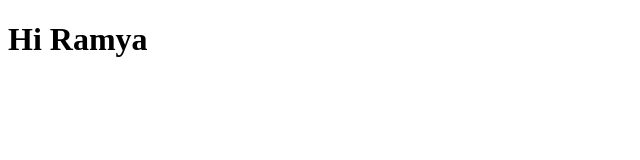
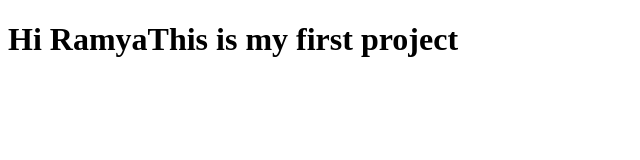
Before and after one commit to Ramya97-S/hi-ramya-website, a plain HTML site: page index.html in a window 1280 px wide. Shown: the whole page, without its empty margins (0-640 px from the left). Drawn offline with Linux system fonts and the light colour scheme.

Commit message:
Update index.html
this is my 2nd commit

```diff
--- a/index.html
+++ b/index.html
@@ -4,6 +4,6 @@
     <title>My First EC2 Website</title>
 </head>
 <body>
-    <h1>Hi Ramya</h1>
+    <h1>Hi RamyaThis is my first project </h1>
 </body>
 </html>
```
